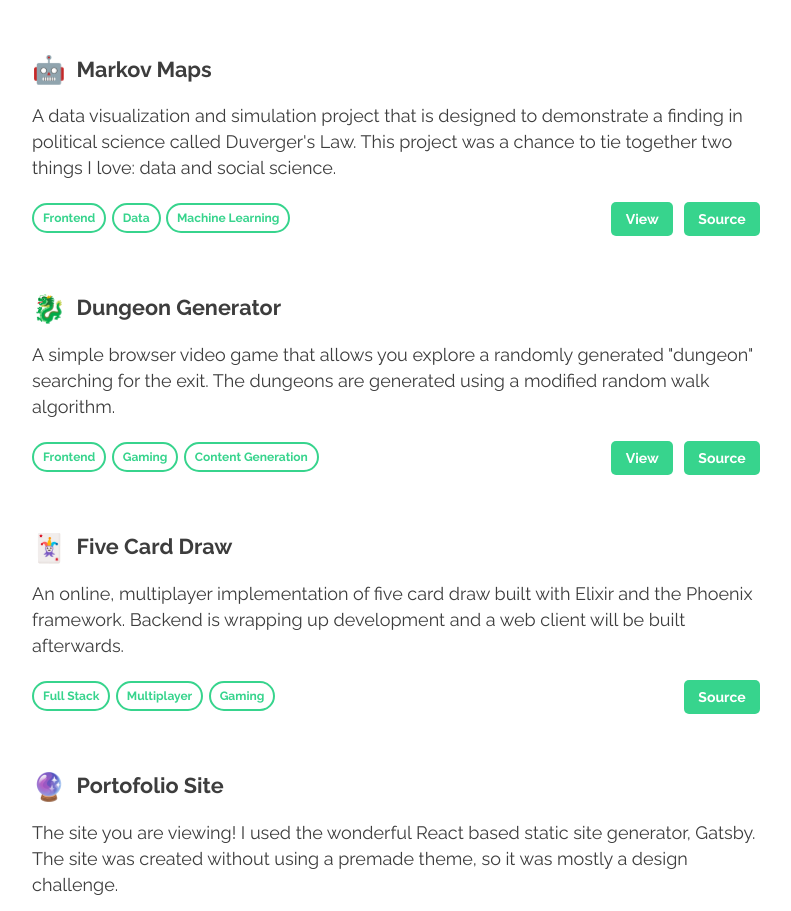
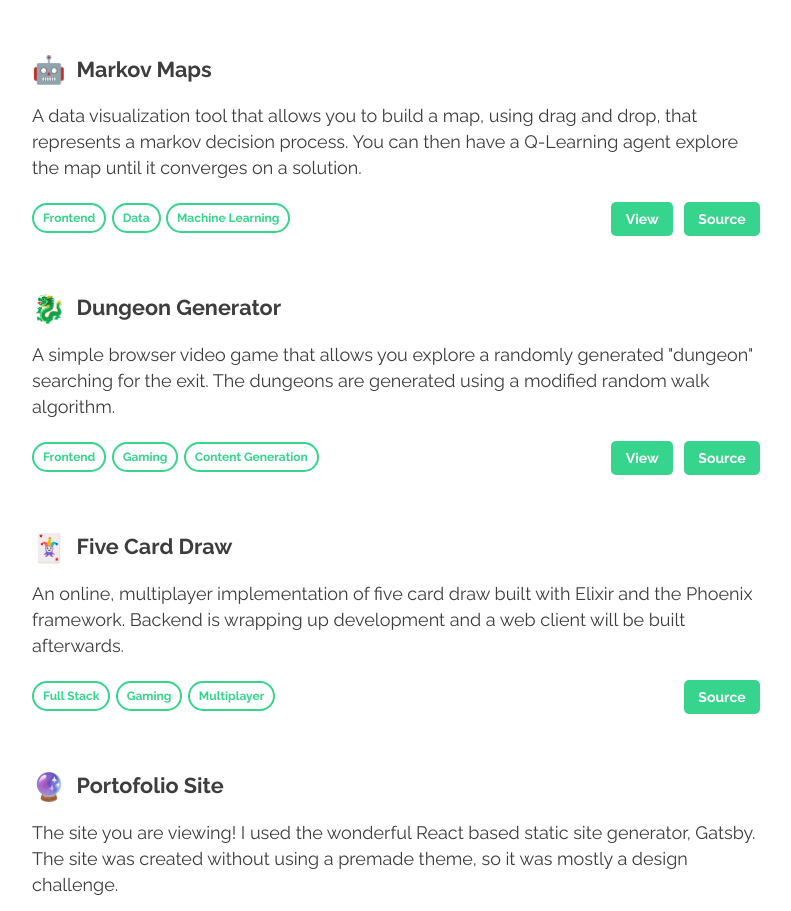
Before and after one commit to timhaley94/timhaley.me, a Gatsby site: page / in a window 1280 px wide. Shown: the part 949-1860 px from the top of the page, without its empty margins (244-1035 px from the left). Built offline with nearby package versions, Linux system fonts and the light colour scheme; Gatsby itself is replaced by a stand-in of ours.

Commit message:
Update favicon and project links

```diff
--- a/src/components/Project/index.js
+++ b/src/components/Project/index.js
@@ -14,7 +14,7 @@ function Project({
 }) {
   return (
     <div className={ styles.container }>
-      <a href={ sourceUrl } className={ styles.headerLink }>
+      <a href={ url || sourceUrl } className={ styles.headerLink }>
         <div className={ styles.header }>
           <Emoji { ...emoji } />
           <h4 className={ styles.titleText }>
--- a/src/components/Projects/index.js
+++ b/src/components/Projects/index.js
@@ -29,9 +29,9 @@ const projects = [
     },
     title: 'Markov Maps',
     description: `
-      A data visualization and simulation project that is designed to demonstrate
-      a finding in political science called Duverger's Law. This project was a chance
-      to tie together two things I love: data and social science.
+      A data visualization tool that allows you to build a map, using drag and drop,
+      that represents a markov decision process. You can then have a Q-Learning agent
+      explore the map until it converges on a solution.
     `,
     sourceUrl: 'https://github.com/timhaley94/markov_maps',
     url: 'https://markov-maps.netlify.com/',
@@ -52,8 +52,8 @@ const projects = [
       "dungeon" searching for the exit. The dungeons are generated using a
       modified random walk algorithm.
     `,
-    sourceUrl: 'https://github.com/timhaley94/election_simulator/',
-    url: 'https://github.com/timhaley94/dungeons',
+    sourceUrl: 'https://github.com/timhaley94/dungeons',
+    url: 'https://dungeon-gen.netlify.com/',
     tags: [
       'Frontend',
       'Gaming',
@@ -74,8 +74,8 @@ const projects = [
     sourceUrl: 'https://github.com/timhaley94/five_card_draw',
     tags: [
       'Full Stack',
-      'Multiplayer',
-      'Gaming'
+      'Gaming',
+      'Multiplayer'
     ]
   },
   {
```
